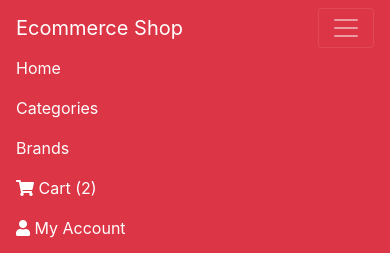
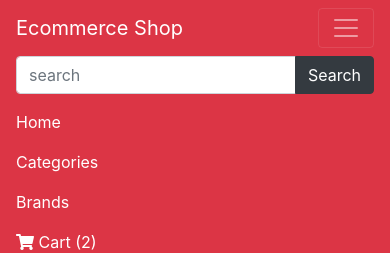
Before and after one commit to viethung237/hn_python_naitei19-ecommerce_2, a Django app: page / in a window 390 px wide, after a click that opens the changed part. Shown: the top 253 px of the page. Run offline with Django 4.2, Linux system fonts and the light colour scheme; some libraries are stand-ins or nearby versions.

Commit message:
creat navbar
indent format code

```diff
--- a/djecommerce/core/templates/base.html
+++ b/djecommerce/core/templates/base.html
@@ -1,6 +1,7 @@
 {% load static %}
 <!DOCTYPE html>
 <html>
+
 <head>
 	<title>Ecommerce Bootstrap Template</title>
 	<!-- Font Awesome -->
@@ -12,14 +13,24 @@
 	<!-- Bootstrap 4 JS -->
 	<script type="text/javascript" src="{% static 'bs4/bootstrap.min.js' %}"></script>
 </head>
+
 <body>
 	<nav class="navbar navbar-expand-lg navbar-dark bg-danger">
 		<div class="container">
 			<a class="navbar-brand" href="/">Ecommerce Shop</a>
-		  <button class="navbar-toggler" type="button" data-toggle="collapse" data-target="#navbarNav" aria-controls="navbarNav" aria-expanded="false" aria-label="Toggle navigation">
+			<button class="navbar-toggler" type="button" data-toggle="collapse" data-target="#navbarNav"
+				aria-controls="navbarNav" aria-expanded="false" aria-label="Toggle navigation">
 				<span class="navbar-toggler-icon"></span>
 			</button>
 			<div class="collapse navbar-collapse" id="navbarNav">
+				<form class="form-inline my-2 my-lg-0" action="/search">
+					<div class="input-group">
+						<input name="q" type="text" class="form-control" placeholder="search" />
+						<div class="input-group-append">
+							<button class="btn btn-dark" type="submit" id="button-addon2">Search</button>
+						</div>
+					</div>
+				</form>
 				<ul class="navbar-nav ml-auto">
 					<li class="nav-item">
 						<a class="nav-link text-white" href="/">Home</a>
@@ -81,4 +92,5 @@
 		</div>
 	</footer>
 </body>
+
 </html>
--- a/djecommerce/core/urls.py
+++ b/djecommerce/core/urls.py
@@ -6,6 +6,7 @@ from django.conf.urls.static import static
 
 urlpatterns = [
     path('', views.home, name= 'home'),
+    path('search', views.search, name='search'),
     path('category-list', views.category_list, name= 'category-list'),
     path('brand-list', views.brand_list, name= 'brand-list'),
     path('product-list', views.product_list, name= 'product-list'),
--- a/djecommerce/core/views.py
+++ b/djecommerce/core/views.py
@@ -28,3 +28,8 @@ def product_list(request):
 
         }
         )
+#search
+def search(request):
+    q = request.GET['q']
+    data  = Product.objects.filter(title_icontains=q).order_by('-id')
+    return render(request, 'search.html', {'data': data})
```
Also changed, not shown: djecommerce/core/templates/search.html (added, +30 -0 lines). Lines whose indentation alone changed are shown as unchanged.
